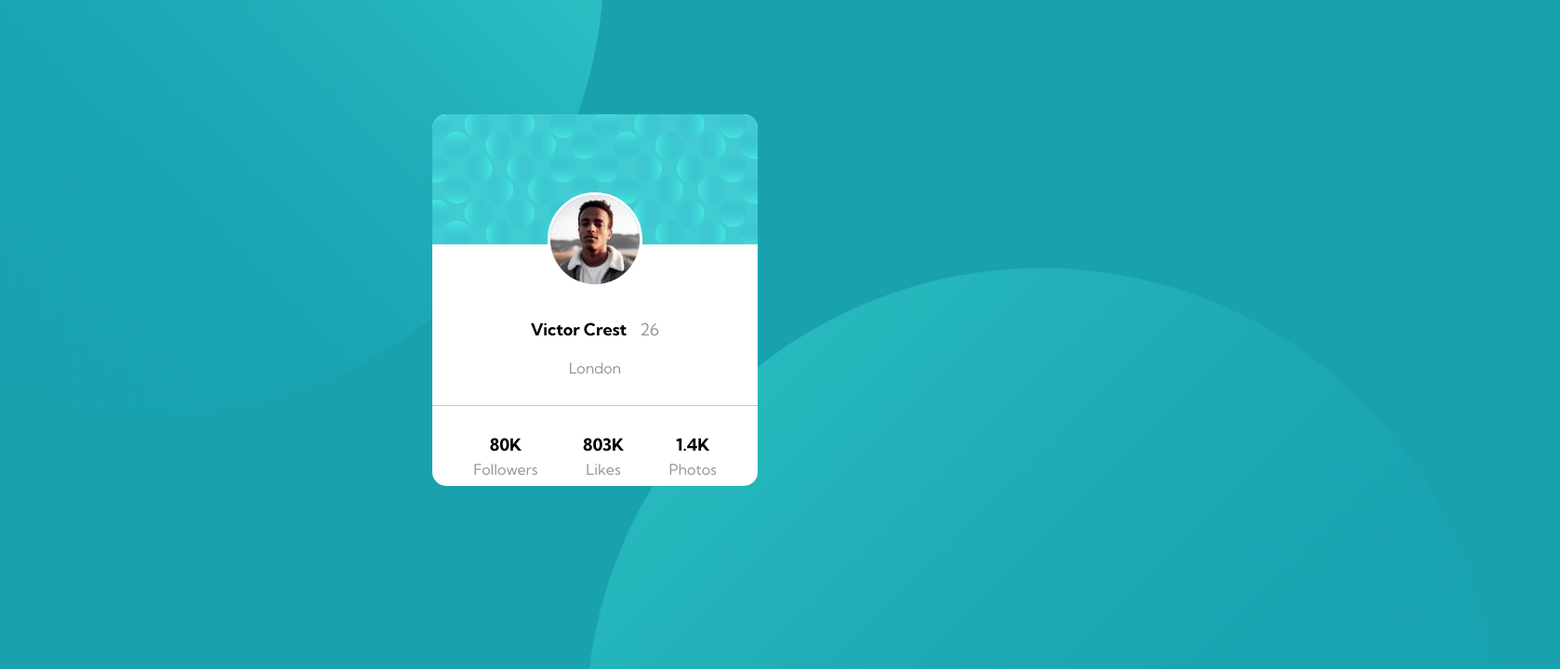
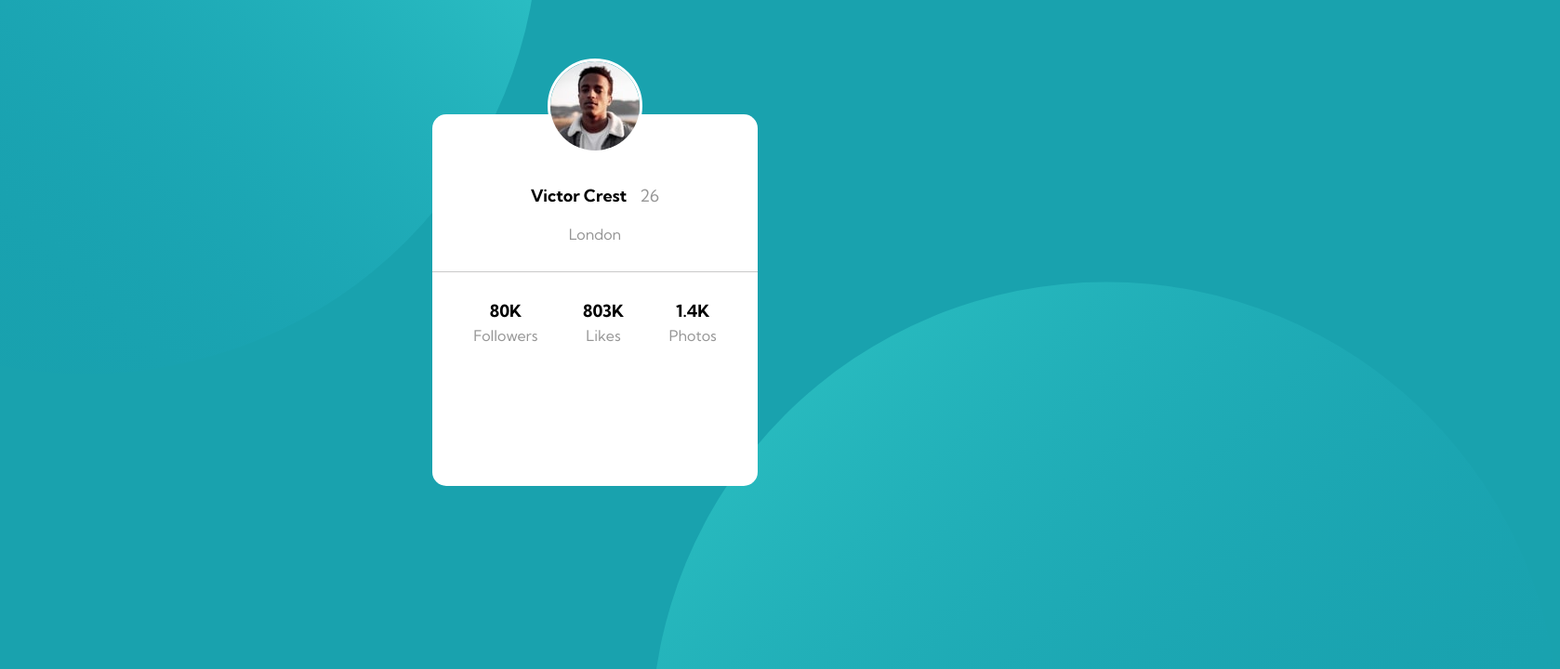
Before and after one commit to lenazhir12/profile-card-component-main, a plain HTML site: page index.html in a window 1280 px wide. Shown: the part 77-797 px from the top of the page at 93% size, 1678 px wide, since content can reach past the window. Drawn offline with Linux system fonts and the light colour scheme.

Commit message:
adjusted bg positions

```diff
--- a/index.html
+++ b/index.html
@@ -20,11 +20,11 @@
     <img class="bg-img2" src="./images/bg-pattern-bottom.svg" alt="">
     <div class="card">
       <div class="card-top">
-        <img class="img-top" src="./images/bg-pattern-card.svg" alt="">
+
       </div>
       <div class="card-mid">
         <img class="img-victor" src="./images/image-victor.jpg" alt="">
-        <p id="name">Victor Crest <span class="gray"> 26</span> </p>
+        <p id="name">Victor Crest <span class="gray">26</span> </p>
         <p class="gray">London</p>
       </div>
       <div class="card-bottom">
--- a/style.css
+++ b/style.css
@@ -63,14 +63,18 @@
 }
 .bg-img1 {
     position: absolute;
-    bottom: 275px;
-    right: 630px;
+    bottom: 320px;
+    right: 700px;
+    max-width: 100%;
+    height: auto;
 
 }
 .bg-img2 {
     position: absolute;
-    top: 365px;
-    left: 630px;
+    top: 380px;
+    left: 700px;
+    max-width: 100%;
+    height: auto;
 }
 .gray {
     color: hsl(0, 0%, 59%);
```
Also changed, not shown: screenshot.png (added).
